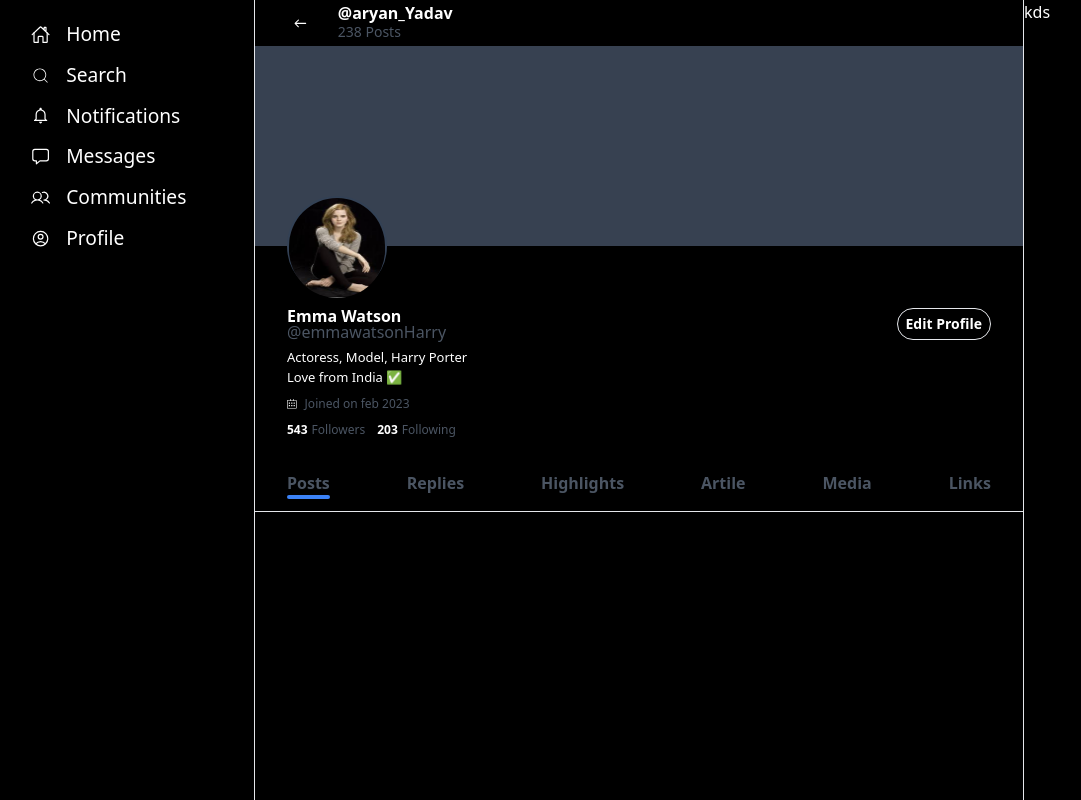
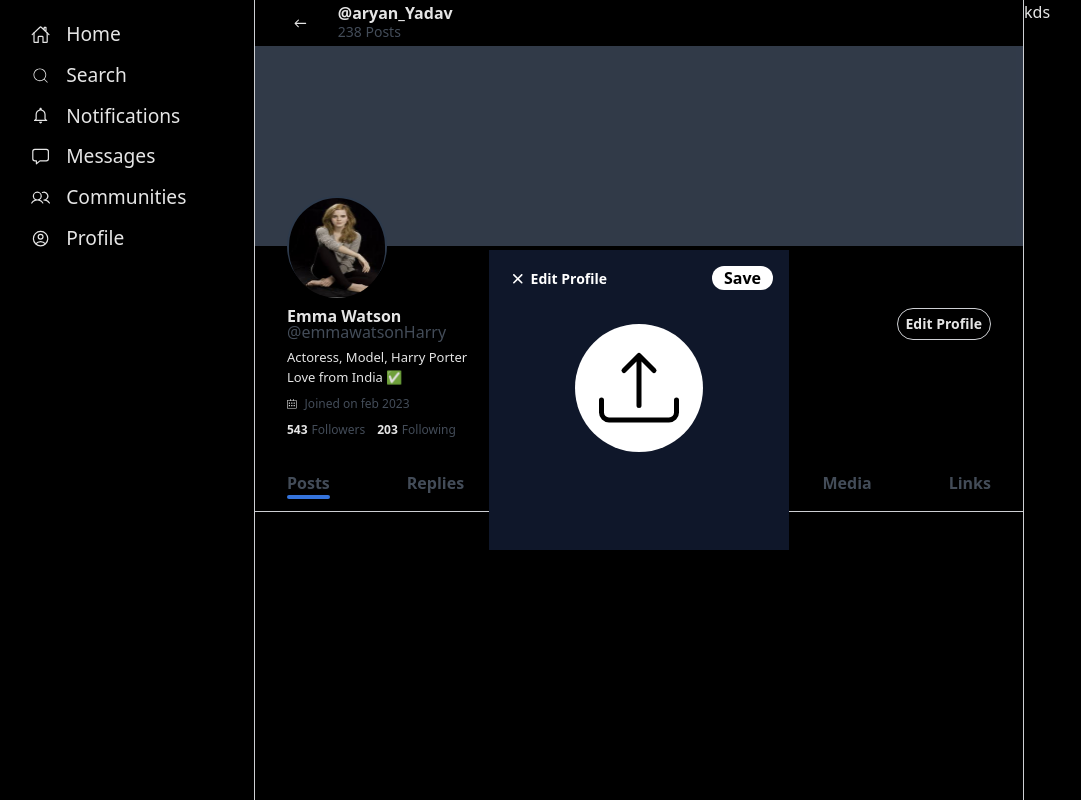
Before and after one commit to codervinod123/tweet_here_frontend, a React (Vite) app: page /profile in a window 1280 px wide. Both pictures are taken after a click on the button "Edit Profile". Shown: the whole page, without its empty margins (1-1082 px from the left). Built offline with nearby package versions, Linux system fonts and the light colour scheme; no server answers.

Commit message:
update profile dialog added

```diff
--- a/src/components/ImageUpload.jsx
+++ b/src/components/ImageUpload.jsx
@@ -2,7 +2,7 @@ import React from "react";
 import { FiImage } from "react-icons/fi";
 import { useRef, useState } from "react";
 import axios from "axios";
-
+ // eslint-disable-next-line
 export default function ImageUpload({ upload }) {
   const imagePicker = useRef(null);
   const [previewImage, setPreviewImage] = useState(null);
--- a/src/components/Tweet.jsx
+++ b/src/components/Tweet.jsx
@@ -3,13 +3,11 @@ import { CiHeart } from "react-icons/ci";
 import { BsChat } from "react-icons/bs";
 
 import IMG from "../../src/assets/vinod.jpg";
-
+ // eslint-disable-next-line
 const Tweet = ({ tweet }) => {
   return (
     <React.Fragment>
       {tweet?.map((data) => {
-        // console.log(data);
-
         return (
           <React.Fragment key={data._id}>
             <div className="text-white border-b">
--- a/src/components/auth/Login.jsx
+++ b/src/components/auth/Login.jsx
@@ -8,6 +8,7 @@ import { ToastContainer, toast } from "react-toastify";
 import "react-toastify/dist/ReactToastify.css";
 
 const Login = () => {
+  // eslint-disable-next-line
   const [authenticated, setAuthenticated] = useState(false);
   const [loginData, setLoginData] = useState({
     email: "",
--- a/src/components/commonComp/Button.jsx
+++ b/src/components/commonComp/Button.jsx
@@ -1,6 +1,7 @@
 import React from "react";
 import { FaArrowRight } from "react-icons/fa";
 
+// eslint-disable-next-line
 const Button = ({ buttonName }) => {
   return (
     <div>
--- /dev/null
+++ b/src/components/pages/EditProfile-Dialog.jsx
@@ -0,0 +1,19 @@
+import React, { useRef } from 'react'
+
+
+const EditProfileDialog = ({handleProfileEdit}) => {
+
+  const dialofRef=useRef();
+
+
+  return (
+    <div>
+        <dialog ref={dialofRef}>
+            <h1>Hello from my side</h1>
+            <div className='h-[200px] w-[200px] border-2 bg-pink-600'></div>
+        </dialog>
+    </div>
+  )
+}
+
+export default EditProfileDialog
--- a/src/components/pages/Home.jsx
+++ b/src/components/pages/Home.jsx
@@ -4,6 +4,7 @@ import { Outlet } from "react-router-dom";
 import axios from "axios";
 
 const Home = () => {
+   // eslint-disable-next-line
   const [tweet, setTweet] = useState([]);
 
   useEffect(() => {
--- a/src/components/pages/Profile.jsx
+++ b/src/components/pages/Profile.jsx
@@ -1,14 +1,56 @@
-import React, { useState } from "react";
+import React, { useState, useRef } from "react";
 import { IoIosArrowRoundBack } from "react-icons/io";
 import IMG from "../../../src/assets/harmayni.png";
 import { SlCalender } from "react-icons/sl";
 import { Link, Outlet } from "react-router-dom";
+import { IoIosClose } from "react-icons/io";
+import { BsUpload } from "react-icons/bs";
 
 const Profile = () => {
   const [active, setActive] = useState("Posts");
 
+  const dialogRef = useRef(null);
+  const handleProfileEdit = () => {
+    if (dialogRef.current) {
+      dialogRef.current.showModal(); // Open the dialog
+    }
+  };
+
+  const closeDialog = () => {
+    if (dialogRef.current) {
+      dialogRef.current.close(); // Close the dialog
+    }
+  };
+
+
   return (
     <div className="lg:col-span-3 col-span-3 overflow-y-auto relative">
+
+      {/* dialog box testing */}
+      <dialog ref={dialogRef}>
+        <div className="bg-slate-900 flex flex-col items-center p-4 h-[300px] w-[300px]">
+
+          <div className="flex w-full justify-between">
+            <div className="flex items-center">
+              <IoIosClose onClick={closeDialog} className="font-bold cursor-pointer" size={"1.6rem"} color="white" />
+              <span className="text-sm text-white font-semibold">Edit Profile</span>
+            </div>
+            <div>
+              <span className="bg-white rounded-full px-3 flex justify-center font-semibold">Save</span>
+            </div>
+          </div>
+
+          <label htmlFor="updateImg">
+            <div className="bg-white p-6 rounded-full mt-8 cursor-pointer">
+              <BsUpload size={"5rem"} color="black" />
+            </div>
+          </label>
+          <input className="hidden" id="updateImg" type="file" />
+
+        </div>
+      </dialog>
+
+
       <div className="flex justify-between py-1 px-8 backdrop-blur sticky top-0 z-10">
         <div className="flex items-center gap-x-6">
           <div className="cursor-pointer hover:bg-gray-900 rounded-full p-[3px] transition-all duration-500">
@@ -26,6 +68,9 @@ const Profile = () => {
       <div className="h-[200px] bg-gray-700 relative"></div>
 
       <div className="box-border relative top-[-50px] px-8 text-white">
+
+
+
         <div className="box-border border-2 border-slate-700 h-[100px] w-[100px] rounded-full">
           <img
             className="rounded-full box-border h-[100px] w-[100px]"
@@ -39,7 +84,7 @@ const Profile = () => {
             <h1 className="font-bold">Emma Watson</h1>
             <h1 className="text-thin text-gray-600">@emmawatsonHarry</h1>
           </div>
-          <button className="border px-2 py-[3px] rounded-full text-sm font-semibold hover:bg-gray-900 transition-all duration-500">
+          <button onClick={handleProfileEdit} className="border px-2 py-[3px] rounded-full text-sm font-semibold hover:bg-gray-900 transition-all duration-500">
             Edit Profile
           </button>
         </div>
```
Also changed, not shown: .eslintrc.cjs.
